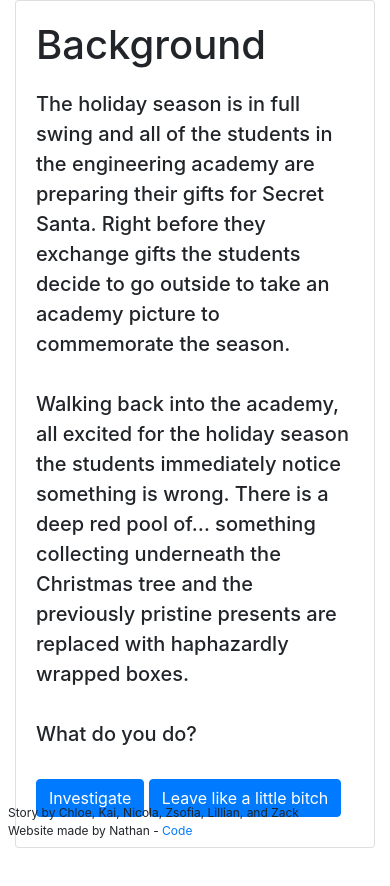
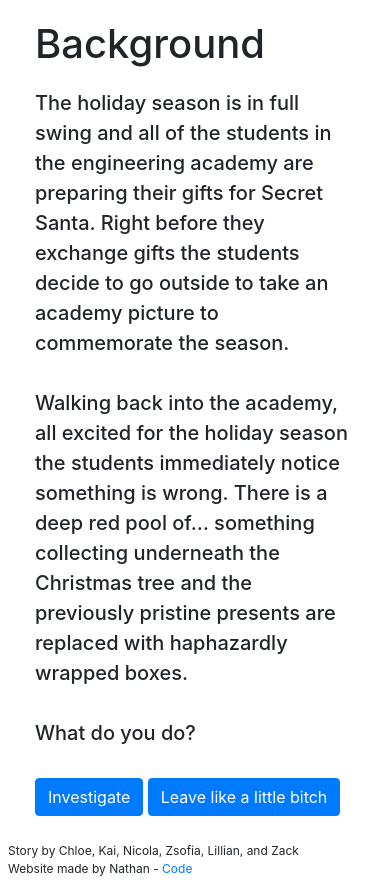
Before and after one commit to Nathanllee1/EAMystery, a Django app: page / in a window 390 px wide. Before the commit the page ends 848 px from the top, so only its background shows below. Run offline with Django 3.2, Linux system fonts and the light colour scheme; some libraries are stand-ins or nearby versions.

Commit message:
Continued to fix mobile sizing pt 2

```diff
--- a/static/styles.css
+++ b/static/styles.css
@@ -1,10 +1,11 @@
-@media (min-width: 576px) {
+@media (min-width: 20px) {
     .card {
         width: 100%;
         margin-bottom: 20px;
         position: relative;
         word-wrap: break-word;
         border: none;
+        margin-bottom: 40px;
     }
 }
 
```
